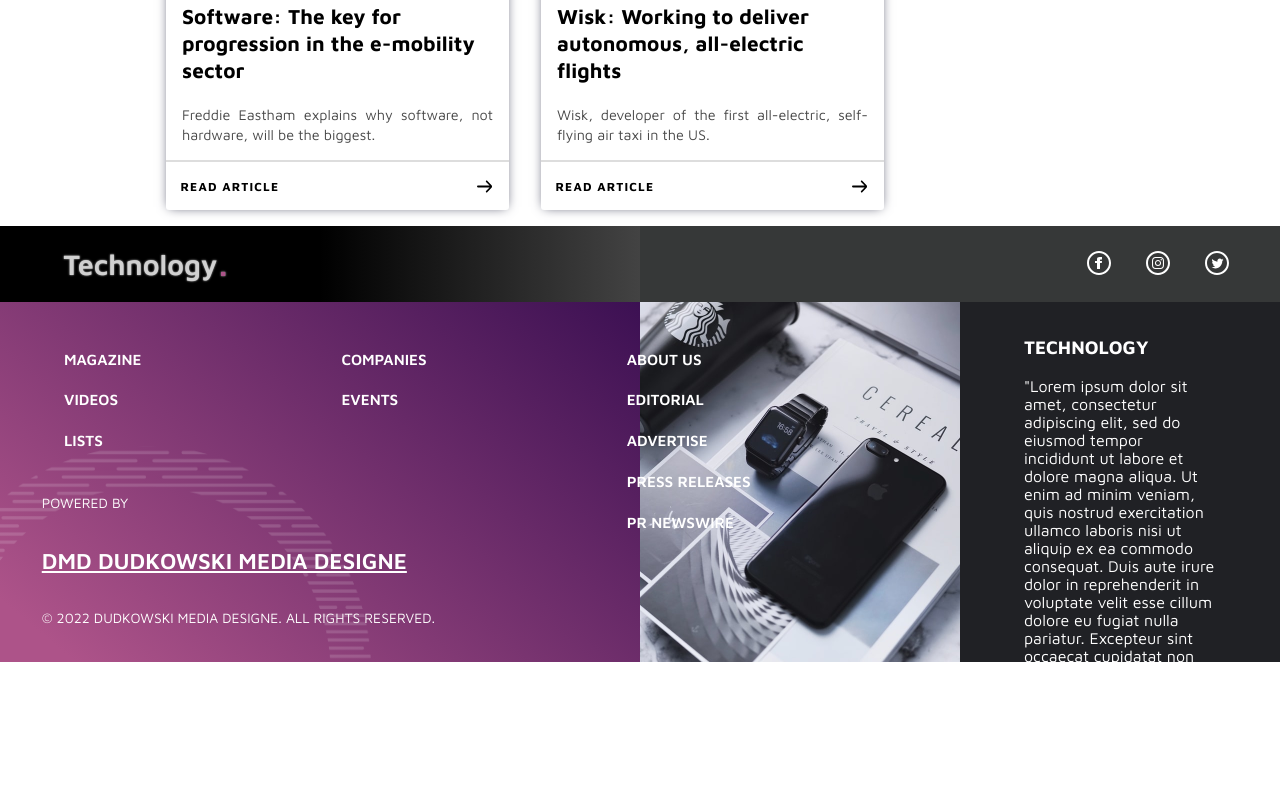
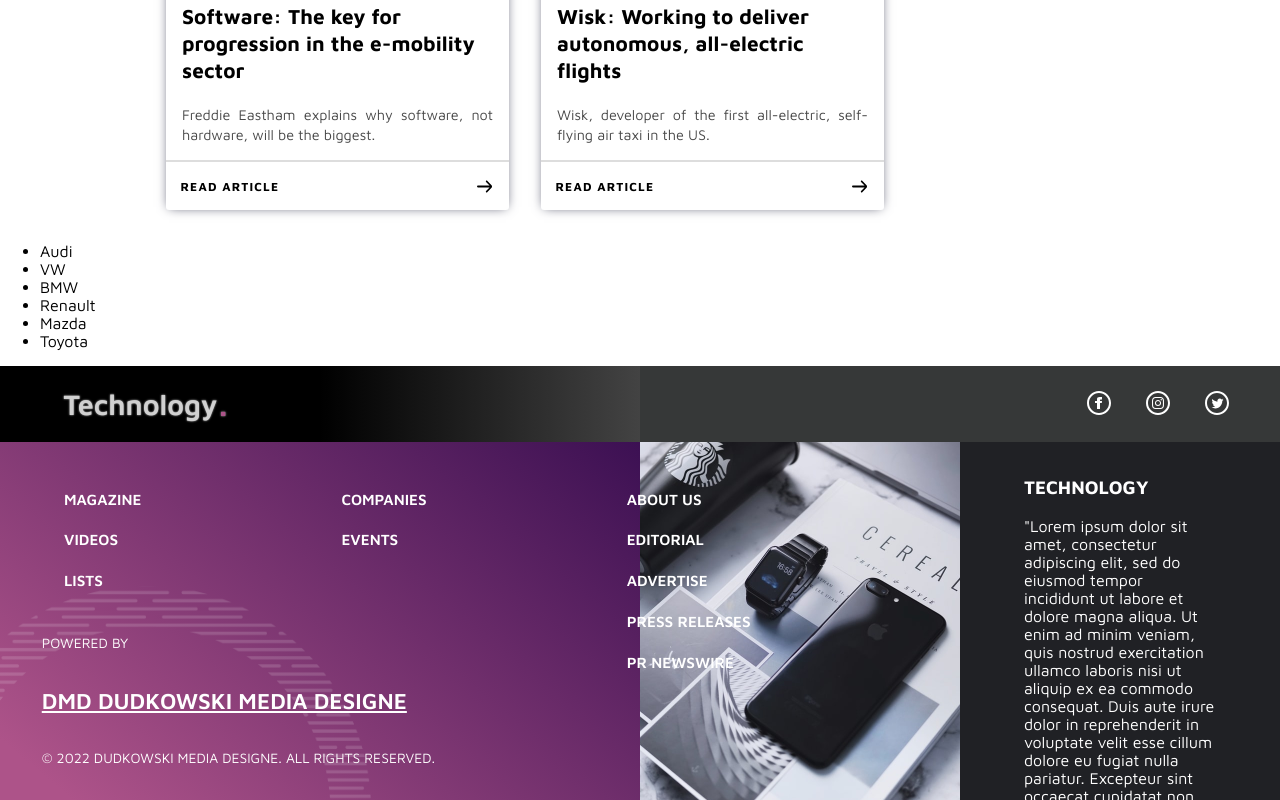
Before and after one commit to tomaszdudkowski/react-application, a React (Create React App) app: page / in a window 1280 px wide. Shown: the part 1052-1852 px from the top of the page. Before the commit the page ends 1805 px from the top, so only its background shows below. Built offline with nearby package versions, Linux system fonts and the light colour scheme; the HTML template or start-up script is replaced by a standard one; a web font is replaced by a local one.

Commit message:
Refactor code

```diff
--- a/src/App.js
+++ b/src/App.js
@@ -7,7 +7,17 @@
 import ArticleData from "./data";
 
 function App() {
-  const Articles = ArticleData.map((article) => {
+
+  const items = [
+    "Audi",
+    "VW",
+    "BMW",
+    "Renault",
+    "Mazda",
+    "Toyota"
+  ]
+
+  const Articles = ArticleData.map(article => {
     return (
       <Card
         key={article.id}
@@ -24,6 +34,12 @@
 
       <div className="container flex">{Articles}</div>
 
+      <ul>
+        {items.map((item, i) => (
+          <li key={i}>{item}</li>
+        ))}
+      </ul>
+
       <Footer />
     </div>
   );
--- a/src/Components/card.js
+++ b/src/Components/card.js
@@ -2,21 +2,21 @@
 import "../SCSS/Components/_card.scss";
 import arrow from "../Image/Icon/right-arrow-svgrepo-com.svg";
 
-function Card(props) {
-  const date = props.date.toLocaleDateString();
+function Card({ title, description, img, date }) {
+  const newDate = date.toLocaleDateString();
 
   return (
     <div className="card">
       <div className="card--header">
-        <img src={props.img} alt="img_" className="card--image" />
+        <img src={img} alt="img_" className="card--image" />
       </div>
       <div className="card--body">
         <div className="card--stats">
-          <span>POSTED {date}</span>
+          <span>POSTED {newDate}</span>
           <span>#DESIGN</span>
         </div>
-        <p className="card--title">{props.title}</p>
-        <p className="card--text">{props.description}</p>
+        <p className="card--title">{title}</p>
+        <p className="card--text">{description}</p>
       </div>
       <a className="read" href="https://google.com">
         <p>READ ARTICLE</p>
```
